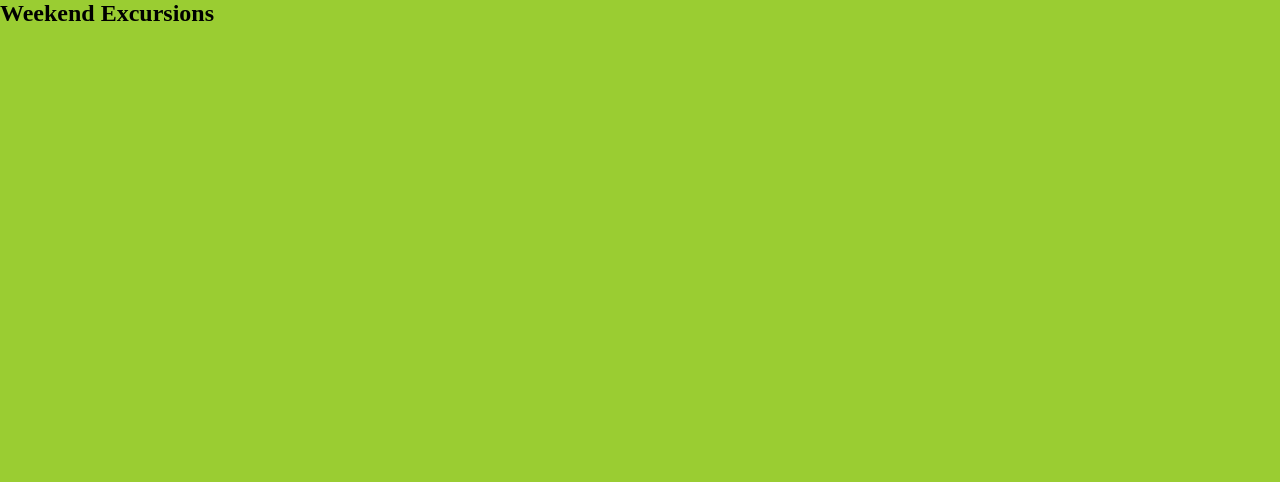
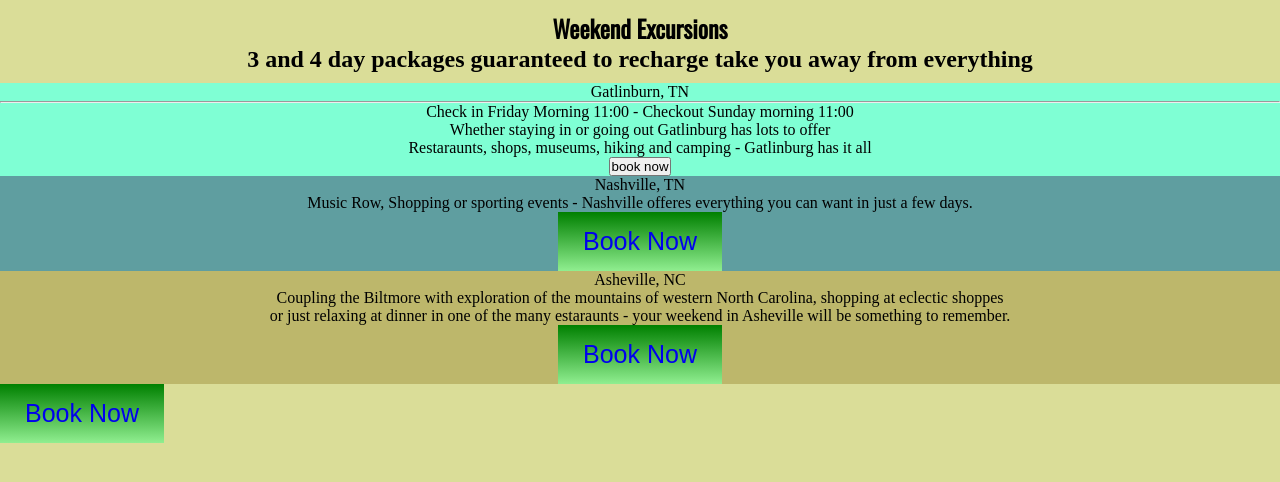
Before and after one commit to brentrain/green_leaf_tours, a plain HTML site: page excursions.html in a window 1280 px wide. Drawn offline with nearby package versions, Linux system fonts and the light colour scheme.

Commit message:
updated files

```diff
--- a/excursions.html
+++ b/excursions.html
@@ -1,16 +1,64 @@
 <!DOCTYPE html>
 <html lang="en">
-<head>
-    <meta charset="UTF-8">
-    <meta name="viewport" content="width=device-width, initial-scale=1.0">
-    <meta http-equiv="X-UA-Compatible" content="ie=edge">
-    <link rel="stylesheet" href="https://cdnjs.cloudflare.com/ajax/libs/font-awesome/5.15.3/css/all.min.css"/>
-    <link href="https://fonts.googleapis.com/css2?family=Oswald&family=Raleway:wght@300&display=swap" rel="stylesheet">
-    <link rel="stylesheet" href="style2.css">
-</head>
-<body>
+  <head>
+    <meta charset="UTF-8" />
+    <meta name="viewport" content="width=device-width, initial-scale=1.0" />
+    <meta http-equiv="X-UA-Compatible" content="ie=edge" />
+    <link
+      rel="stylesheet"
+      href="https://cdnjs.cloudflare.com/ajax/libs/font-awesome/5.15.3/css/all.min.css"
+    />
+    <link
+      href="https://fonts.googleapis.com/css2?family=Oswald&family=Raleway:wght@300&display=swap"
+      rel="stylesheet"
+    />
+    <link rel="stylesheet" href="style2.css" />
+  </head>
+  <body>
+
+
+    <div class="excursions">
     <section class="title">
-        <h1>Weekend Excursions</h1>
+      <h1>Weekend Excursions</h1>
+      <h2>
+        3 and 4 day packages guaranteed to recharge take you away from
+        everything
+      </h2>
     </section>
-</body>
+    <section class="gatlinburg">
+      <ul>
+        <li>Gatlinburn, TN</li>
+        <hr />
+        <p>Check in Friday Morning 11:00 - Checkout Sunday morning 11:00</p>
+        <p>Whether staying in or going out Gatlinburg has lots to offer</p>
+        <p>
+          Restaraunts, shops, museums, hiking and camping - Gatlinburg has it
+          all
+        </p>
+        <button>book now</button>
+      </ul>
+    </section>
+    <section class="nashville">
+      <ul>
+        <li>Nashville, TN</li>
+        <p>
+          Music Row, Shopping or sporting events - Nashville offeres everything
+          you can want in just a few days.
+        </p>
+        <div class="glass-button"><a href="book.html">Book Now</a></div>
+      </ul>
+    </section>
+    <section class="asheville">
+        <ul>
+          <li>Asheville, NC</li>
+          <p>
+            Coupling the Biltmore with exploration of the mountains of western North Carolina, shopping at eclectic shoppes</p>
+            <p>or just relaxing at dinner in one of the many estaraunts - your weekend in Asheville will be something to remember.</p>
+          </p>
+          <div class="glass-button"><a href="book.html">Book Now</a></div>
+        </ul>
+      </section>
+      <div class="glass-button"><a href="index.html">Book Now</a></div>
+      </div>
+  </body>
 </html>
--- a/style2.css
+++ b/style2.css
@@ -1,7 +1,69 @@
+/*
+  font-family: 'Oswald', sans-serif;
+ font-family: 'Raleway', sans-serif;
+*/
+
 * {
-    margin: 0;
-    padding: 0;
+  margin: 0;
+  padding: 0;
 }
-body{
-    background-color:yellowgreen;
+body {
+  background-color: #dadd98;
 }
+.title {
+  padding-top: 10px;
+  padding-bottom: 10px;
+}
+h1,
+h2,
+li,
+ul,
+p {
+  text-align: center;
+}
+
+h1 {
+  font-family: 'Oswald', sans-serif;
+}
+
+.gatlinburg {
+  background-color: aquamarine;
+}
+.nashville {
+  background-color: cadetblue;
+}
+.asheville {
+  background-color: darkkhaki;
+}
+.home {
+  display: flex;
+  text-align: center;
+}
+
+a {
+  text-decoration: none;
+}
+
+.glass-button {
+  /* background styles */
+  position: relative;
+  display: inline-block;
+  padding: 15px 25px;
+  background-color: green; /*for compatibility with older browsers*/
+  background-image: linear-gradient(green, lightgreen);
+  margin: auto;
+  /* text styles */
+  text-decoration: none;
+  color: #fff;
+  font-size: 25px;
+  font-family: sans-serif;
+  font-weight: 100;
+}
+
+.glass-button :hover {
+  background: linear-gradient(#073, #0fa);
+}
+
+.excursions {
+  margin: auto;
+}
--- a/style3.css
+++ b/style3.css
@@ -1,7 +1,53 @@
+*/*
+  font-family: 'Oswald', sans-serif;
+ font-family: 'Raleway', sans-serif;
+*/
+
 * {
-    margin: 0;
-    padding: 0;
+  margin: 0;
+  padding: 0;
 }
-body{
-    background-color:yellowgreen;
+body {
+  background-color: #dadd98;
 }
+.title {
+  padding-top: 10px;
+  padding-bottom: 10px;
+}
+h1 {
+  color: white;
+}
+h1,
+h2,
+li,
+ul,
+p {
+  text-align: center;
+}
+
+h1 {
+  font-family: 'Oswald', sans-serif;
+}
+
+a {
+  text-decoration: none;
+}
+.glass-button {
+  /* background styles */
+  position: relative;
+  display: inline-block;
+  padding: 15px 25px;
+  background-color: green; /*for compatibility with older browsers*/
+  background-image: linear-gradient(green, lightgreen);
+
+  /* text styles */
+  text-decoration: none;
+  color: #fff;
+  font-size: 25px;
+  font-family: sans-serif;
+  font-weight: 100;
+}
+
+.glass-button:hover {
+  background: linear-gradient(#073, #0fa);
+}
```
Also changed, not shown: book.html (added, +36 -0 lines), redeye.html (+67 -11 lines), styles.css (+51 -18 lines), app.js (line endings or trailing spaces).
